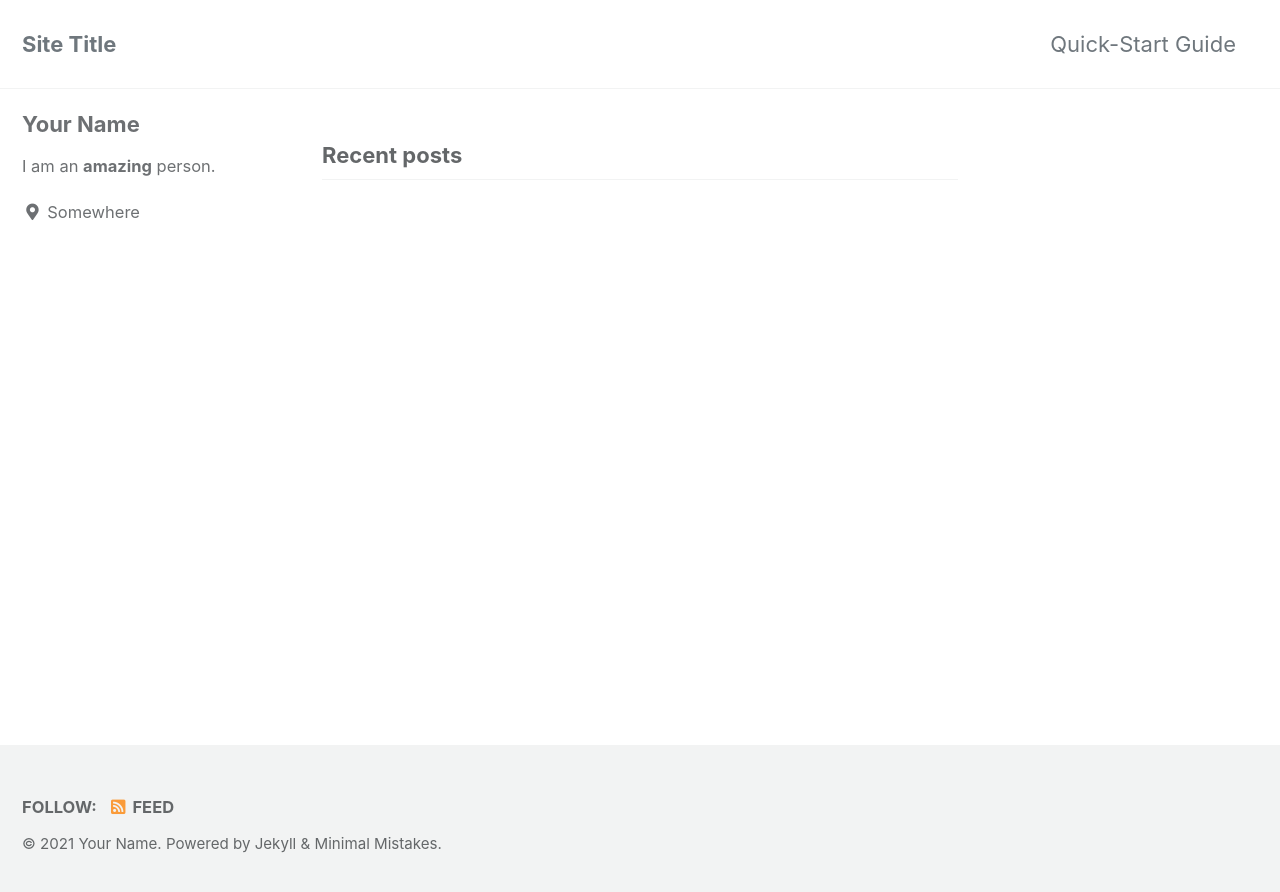
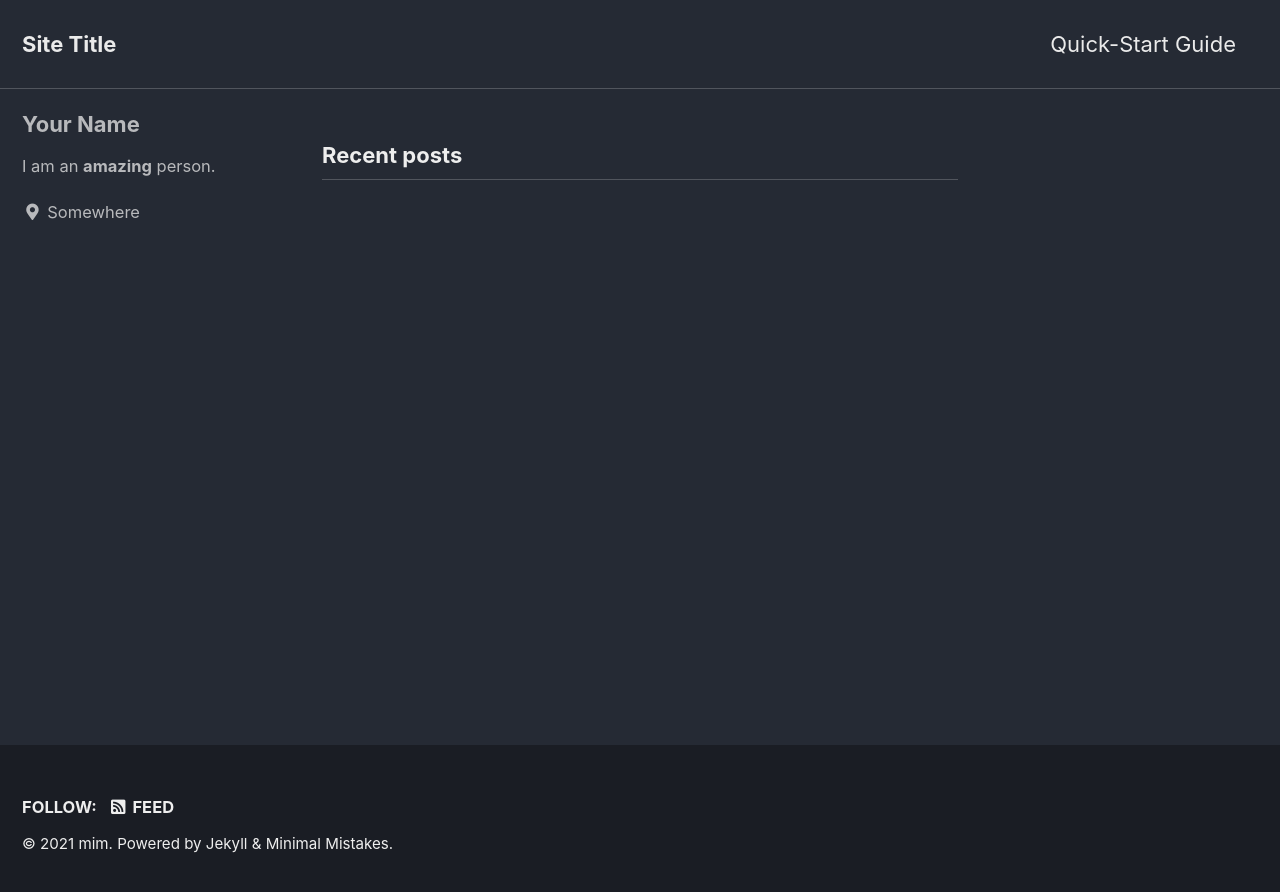
Before and after one commit to ChoMinkyung/chominkyung.github.io, a Jekyll site: the page built from index.html, in a window 1280 px wide. Shown: the top 892 px of the page. Built offline with Jekyll 4.4.1, drawn with Linux system fonts in a browser that asks for light colours; cached includes are drawn as plain includes; the list of posts is cut into pages by our own code.

Commit message:
Update _config.yml

```diff
--- a/_config.yml
+++ b/_config.yml
@@ -12,14 +12,14 @@
 
 # theme                  : "minimal-mistakes-jekyll"
 # remote_theme           : "mmistakes/minimal-mistakes"
-minimal_mistakes_skin    : "default" # "air", "aqua", "contrast", "dark", "dirt", "neon", "mint", "plum", "sunrise"
+minimal_mistakes_skin    : "dark" # "air", "aqua", "contrast", "dark", "dirt", "neon", "mint", "plum", "sunrise"
 
 # Site Settings
 locale                   : "en-US"
 title                    : "Site Title"
 title_separator          : "-"
 subtitle                 : # site tagline that appears below site title in masthead
-name                     : "Your Name"
+name                     : "mim"
 description              : "An amazing website."
 url                      : # the base hostname & protocol for your site e.g. "https://mmistakes.github.io"
 baseurl                  : # the subpath of your site, e.g. "/blog"
```
